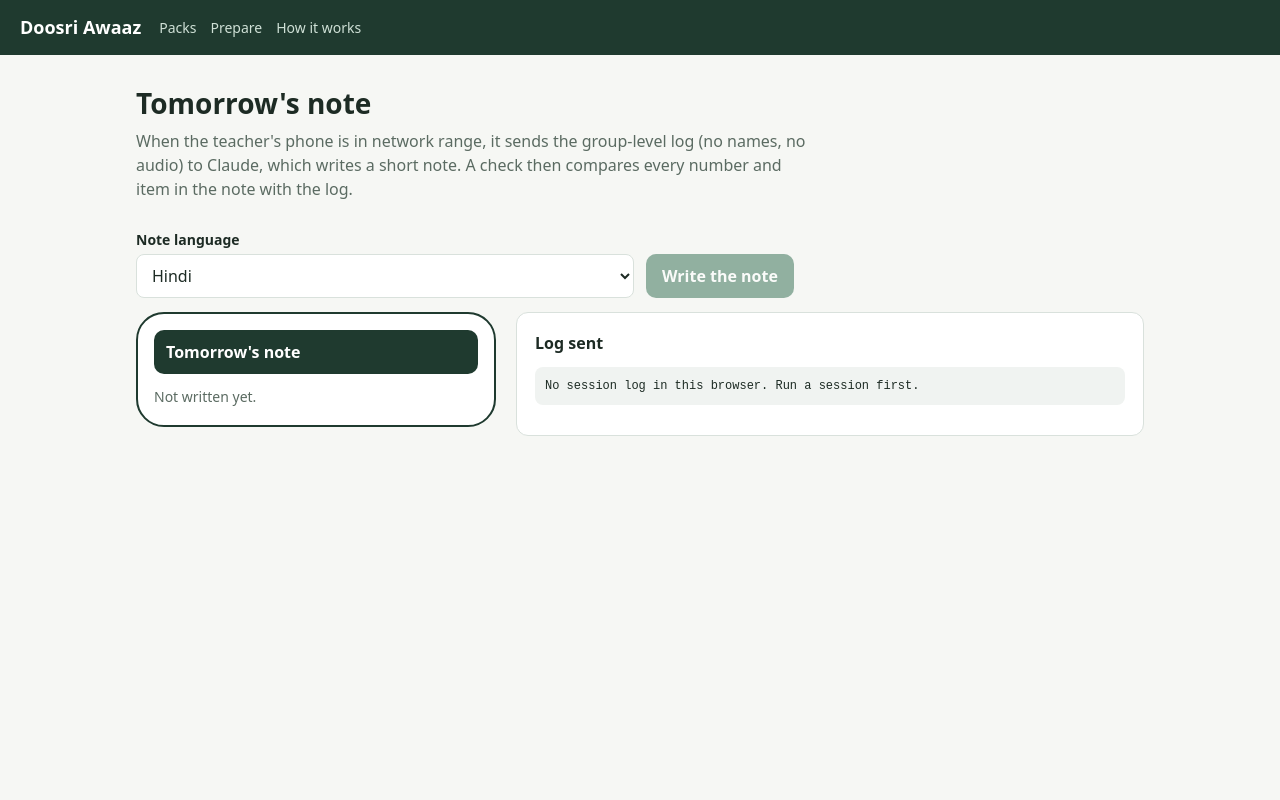
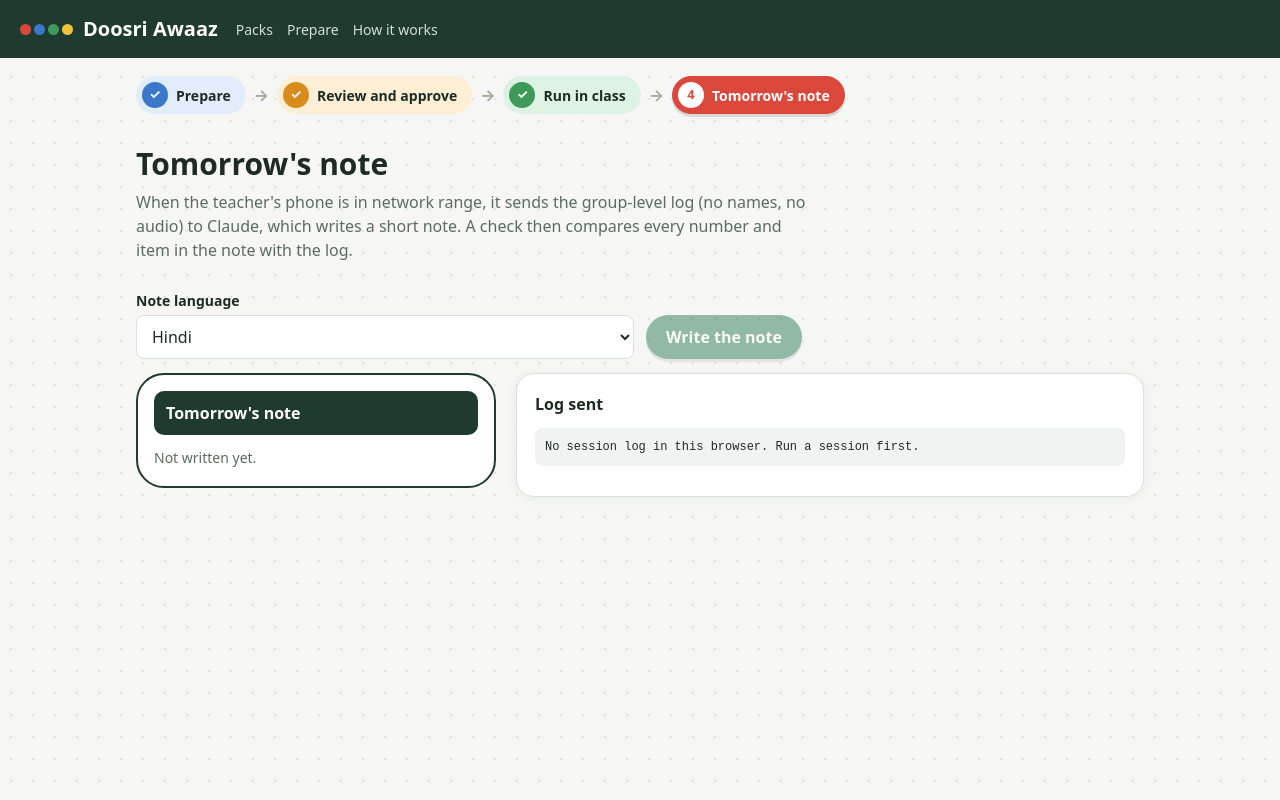
Before and after one commit to aakash2410/doosri-awaaz, a plain HTML site: page web/note.html in a window 1280 px wide. Drawn offline with Linux system fonts and the light colour scheme.

Commit message:
Link the four stages and brighten the web app
A teacher walked through the app and said the pages did not flow from one
to the next, and asked for something more colourful and playful. Each stage
page now shows a step bar (Prepare, Review, Run in class, Tomorrow's note)
and ends with a button to the next stage; the home page lists the same four
stages. Each stage takes one colour of the device's buttons.

Co-Authored-By: Claude Opus 5.5 <noreply@anthropic.com>

```diff
--- /dev/null
+++ b/web/js/steps.js
@@ -0,0 +1,19 @@
+// The four stages a pack goes through, shown at the top of each stage's page so the teacher
+// always sees where they are and what comes next. The page names its stage in <body data-step>.
+// Wrapped in a block: pages declare their own top-level `id`.
+{
+  const STEPS = [
+    ["prepare", "Prepare", () => "/prepare.html"],
+    ["review", "Review and approve", id => `/review.html?id=${id}`],
+    ["classroom", "Run in class", id => `/classroom.html?id=${id}`],
+    ["note", "Tomorrow's note", id => `/note.html?id=${id}`],
+  ];
+  const id = encodeURIComponent(new URLSearchParams(location.search).get("id") || "");
+  const at = STEPS.findIndex(([key]) => key === document.body.dataset.step);
+  document.getElementById("steps").innerHTML = STEPS.map(([key, label, href], i) => {
+    const state = i < at ? "done" : i === at ? "now" : "next";
+    const inner = `<span class="n">${i < at ? "✓" : i + 1}</span>${label}`;
+    const pill = i < at && (i === 0 || id) ? `<a class="pill" href="${href(id)}">${inner}</a>` : `<span class="pill">${inner}</span>`;
+    return `<li class="s${i + 1} ${state}">${pill}</li>`;
+  }).join("");
+}
--- a/web/note.html
+++ b/web/note.html
@@ -20,11 +20,12 @@
   pre { background: #f0f3f1; padding: 10px; border-radius: 8px; overflow: auto; font-size: 12px; max-height: 360px; }
 </style>
 </head>
-<body>
+<body data-step="note">
 <header class="top">
   <a class="brand" href="/">Doosri Awaaz</a>
   <nav><a href="/">Packs</a><a href="/prepare.html">Prepare</a><a href="/about.html">How it works</a></nav>
 </header>
+<ol class="steps" id="steps"></ol>
 <main>
   <h1>Tomorrow's note</h1>
   <p class="lede">When the teacher's phone is in network range, it sends the group-level log (no names, no audio) to Claude, which writes a short note. A check then compares every number and item in the note with the log.</p>
@@ -36,6 +37,8 @@
     <div id="phone" class="phone"><div class="bar">Tomorrow's note</div><p class="small muted" style="margin-top:12px">Not written yet.</p></div>
     <div class="card"><h3>Log sent</h3><div id="check"></div><pre id="log"></pre></div>
   </div>
+  <p id="done" hidden style="margin-top:18px"><a class="btn" href="/prepare.html">Next week: prepare a new pack →</a>
+    <a class="btn secondary" href="/">All packs</a></p>
 </main>
 <script>
 const id = new URLSearchParams(location.search).get("id");
@@ -64,9 +67,11 @@ document.getElementById("go").onclick = async () => {
       ? `<div class="notice bad">The check found ${out.problems.length} mismatch(es) with the log; this note would not be sent:<ul>${out.problems.map(p => `<li>${esc(p)}</li>`).join("")}</ul></div>`
       : `<div class="notice good">Checked against the log: every count, item and question in the note matches.</div>`;
     st.textContent = "";
+    document.getElementById("done").hidden = false;
   } catch (e) { st.innerHTML = `<span class="err">${esc(e.message)}</span>`; }
   document.getElementById("go").disabled = false;
 };
 </script>
+<script src="/js/steps.js"></script>
 </body>
 </html>
--- a/web/style.css
+++ b/web/style.css
@@ -5,7 +5,7 @@
   --bg: #f6f7f4;
   --card: #ffffff;
   --green: #1f3a2f;
-  --green-2: #2f6b4f;
+  --green-2: #2e7d55;
   --green-soft: #dfeae3;
   --amber: #e8a33d;
   --amber-soft: #fbf0dc;
@@ -15,7 +15,8 @@
   --c-blue: #3a78c9;
   --c-green: #3e9a5b;
   --c-yellow: #f0c23b;
-  --radius: 12px;
+  --radius: 18px;
+  --round: ui-rounded, "SF Pro Rounded", "Arial Rounded MT Bold", var(--font);
   --font: system-ui, -apple-system, "Segoe UI", "Noto Sans", "Noto Sans Devanagari", sans-serif;
 }
 
@@ -24,7 +25,7 @@ html, body { margin: 0; }
 body {
   font-family: var(--font);
   color: var(--ink);
-  background: var(--bg);
+  background: var(--bg) radial-gradient(#e3e1d8 1.2px, transparent 1.6px) 0 0 / 22px 22px;
   line-height: 1.5;
   font-size: 16px;
 }
@@ -38,13 +39,18 @@ header.top {
   gap: 18px;
   flex-wrap: wrap;
 }
-header.top .brand { font-weight: 700; font-size: 18px; color: #fff; text-decoration: none; }
+header.top .brand { font-family: var(--round); font-weight: 800; font-size: 20px; color: #fff; text-decoration: none; }
+/* The device's four colour buttons, as a logo */
+header.top .brand::before {
+  content: ""; display: inline-block; width: 11px; height: 11px; border-radius: 50%; margin-right: 52px; vertical-align: 1px;
+  background: var(--c-red); box-shadow: 14px 0 var(--c-blue), 28px 0 var(--c-green), 42px 0 var(--c-yellow);
+}
 header.top nav { display: flex; gap: 14px; flex-wrap: wrap; }
 header.top nav a { color: #cfe0d6; text-decoration: none; font-size: 14px; }
 header.top nav a.on, header.top nav a:hover { color: #fff; }
 main { max-width: 1040px; margin: 0 auto; padding: 24px 16px 64px; }
-h1 { font-size: 28px; line-height: 1.2; margin: 8px 0 8px; }
-h2 { font-size: 20px; margin: 28px 0 10px; }
+h1 { font-family: var(--round); font-size: 30px; line-height: 1.2; margin: 8px 0 8px; }
+h2 { font-family: var(--round); font-size: 21px; margin: 28px 0 10px; }
 h3 { font-size: 16px; margin: 0 0 6px; }
 p.lede { color: var(--muted); max-width: 680px; margin-top: 0; }
 .card {
@@ -52,10 +58,43 @@ p.lede { color: var(--muted); max-width: 680px; margin-top: 0; }
   border: 1px solid var(--line);
   border-radius: var(--radius);
   padding: 18px;
+  box-shadow: 0 2px 10px rgba(30, 45, 38, .06);
 }
 .grid3 { display: grid; grid-template-columns: repeat(3, 1fr); gap: 14px; }
 .grid2 { display: grid; grid-template-columns: 1fr 1fr; gap: 14px; }
-@media (max-width: 760px) { .grid3, .grid2 { grid-template-columns: 1fr; } }
+.grid4 { display: grid; grid-template-columns: repeat(4, 1fr); gap: 14px; }
+@media (max-width: 900px) { .grid4 { grid-template-columns: 1fr 1fr; } }
+@media (max-width: 760px) { .grid3, .grid2, .grid4 { grid-template-columns: 1fr; } }
+
+/* Each stage keeps one colour of the device's buttons, on the home page and in the step bar */
+.s1 { --c: var(--c-blue); --soft: #e2edfb; }
+.s2 { --c: #d98b1c; --soft: #fcefd6; }
+.s3 { --c: var(--c-green); --soft: #def2e4; }
+.s4 { --c: var(--c-red); --soft: #fbe2de; }
+.card.stage { background: var(--soft); border-color: transparent; display: flex; flex-direction: column; align-items: flex-start; }
+.card.stage p { flex: 1; }
+.card.stage .step-num { background: var(--c); color: #fff; }
+
+ol.steps {
+  list-style: none; display: flex; flex-wrap: wrap; align-items: center; gap: 8px;
+  max-width: 1040px; margin: 18px auto 0; padding: 0 16px;
+}
+ol.steps li { display: flex; align-items: center; gap: 8px; }
+ol.steps li + li::before { content: "→"; color: #a9a597; font-weight: 700; }
+ol.steps .pill {
+  display: flex; align-items: center; gap: 8px; padding: 5px 14px 5px 5px; border-radius: 999px;
+  font-family: var(--round); font-weight: 700; font-size: 14px; text-decoration: none;
+  background: #fff; color: var(--muted); border: 1.5px dashed var(--line);
+}
+ol.steps .n {
+  display: inline-grid; place-items: center; width: 26px; height: 26px; border-radius: 50%;
+  background: #eceae3; color: var(--muted); font-size: 13px;
+}
+ol.steps .done .pill { background: var(--soft); color: var(--ink); border: 1.5px solid transparent; }
+ol.steps .done .n { background: var(--c); color: #fff; }
+ol.steps a.pill:hover { border-color: var(--c); }
+ol.steps .now .pill { background: var(--c); color: #fff; border: 1.5px solid var(--c); box-shadow: 0 3px 0 rgba(0, 0, 0, .12); }
+ol.steps .now .n { background: #fff; color: var(--c); }
 .step-num {
   display: inline-grid; place-items: center;
   width: 28px; height: 28px; border-radius: 50%;
@@ -70,10 +109,12 @@ p.lede { color: var(--muted); max-width: 680px; margin-top: 0; }
 .tag.online { background: #e7e9e8; color: #444; }
 button, .btn {
   font: inherit; font-weight: 600; cursor: pointer;
-  border: 0; border-radius: 10px; padding: 10px 16px;
+  border: 0; border-radius: 999px; padding: 10px 20px;
   background: var(--green-2); color: #fff; text-decoration: none; display: inline-block;
+  box-shadow: 0 3px 0 rgba(0, 0, 0, .15); transition: transform .08s, box-shadow .08s;
 }
-button.secondary, .btn.secondary { background: #fff; color: var(--green); border: 1px solid var(--line); }
+button:not(:disabled):active, .btn:active { transform: translateY(2px); box-shadow: 0 1px 0 rgba(0, 0, 0, .15); }
+button.secondary, .btn.secondary { background: #fff; color: var(--green); border: 1.5px solid var(--line); box-shadow: 0 3px 0 rgba(0, 0, 0, .06); }
 button:disabled { opacity: .5; cursor: not-allowed; }
 label { display: block; font-weight: 600; font-size: 14px; margin: 12px 0 4px; }
 input, select, textarea {
--- a/web/sw.js
+++ b/web/sw.js
@@ -1,6 +1,6 @@
 // Caches the simulator, its models and pack audio so a session runs with no network.
 const CACHE = "doosri-v1";
-const SHELL = ["/classroom.html", "/style.css", "/js/engine.js", "/js/device.js", "/vendor/vosk.js"];
+const SHELL = ["/classroom.html", "/style.css", "/js/engine.js", "/js/device.js", "/js/steps.js", "/vendor/vosk.js"];
 
 self.addEventListener("install", e => e.waitUntil(caches.open(CACHE).then(c => c.addAll(SHELL)).then(() => self.skipWaiting())));
 self.addEventListener("activate", e => e.waitUntil(self.clients.claim()));
```
Also changed, not shown: web/classroom.html (+4 -2 lines), web/index.html (+14 -8 lines), web/prepare.html (+3 -1 lines), web/review.html (+4 -2 lines).
